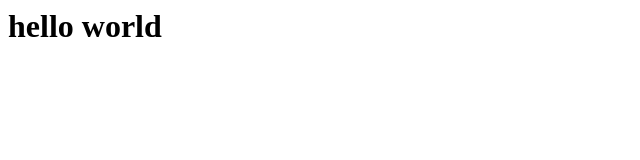
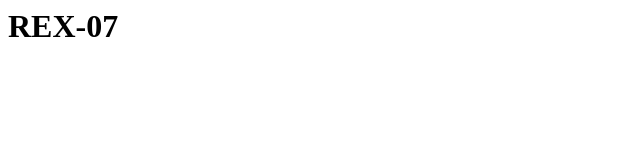
Before and after one commit to rex-07/Untitled, a plain HTML site: page index.html in a window 1280 px wide. Shown: the whole page, without its empty margins (0-640 px from the left). Drawn offline with Linux system fonts and the light colour scheme.

Commit message:
Update index.html

```diff
--- a/index.html
+++ b/index.html
@@ -1 +1,9 @@
-<h1>hello world</h1>
+<!DOCKTYPE html>
+<html>
+  <head>
+    <title>rex-07</title>
+  </head>
+  <body>
+    <h1>REX-07</h1>
+  </body>
+</html>
```
